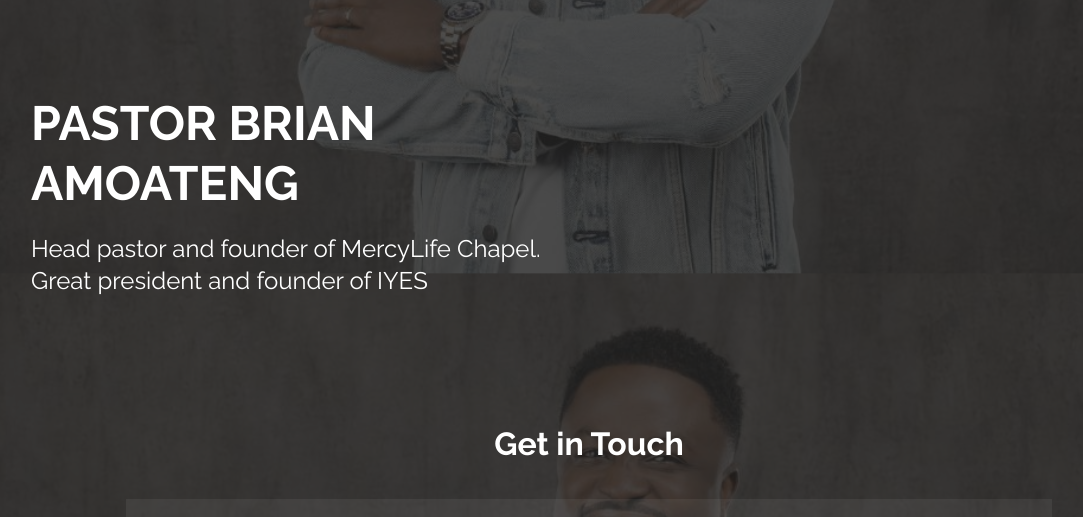
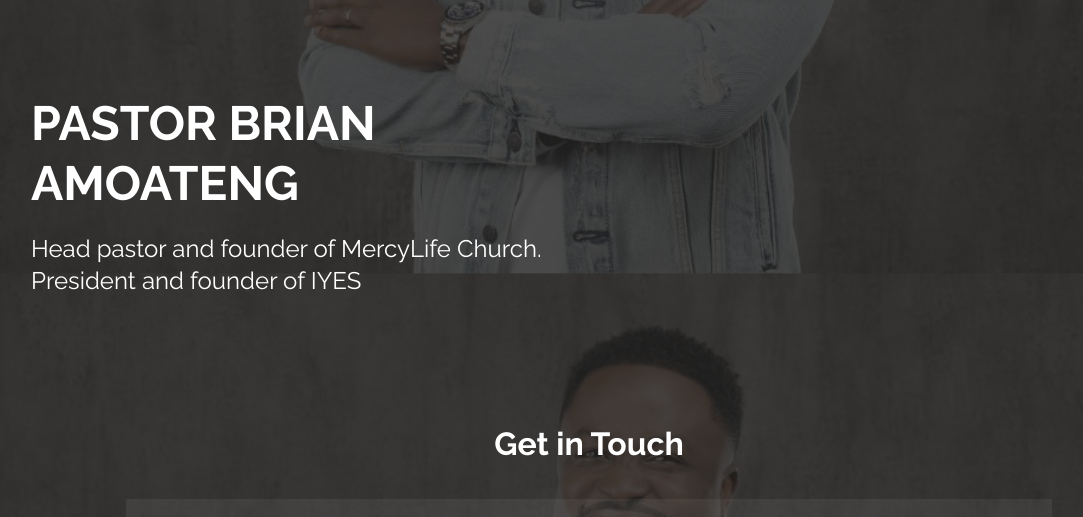
Before and after one commit to grooveyman/briancomingsoon, a plain HTML site: page index.html in a window 1280 px wide. Shown: the part 580-1097 px from the top of the page, without its empty margins (51-1134 px from the left). Drawn offline with nearby package versions, Linux system fonts and the light colour scheme; a script that the page names is missing.

Commit message:
bio update

```diff
--- a/index.html
+++ b/index.html
@@ -84,7 +84,7 @@
         <div class="row content">
           <div class="col-lg-6">
             <h2>Pastor Brian Amoateng</h2>
-            <h3>Head pastor and founder of MercyLife Chapel. <br> Great president and founder of IYES</h3>
+            <h3>Head pastor and founder of MercyLife Church. <br> President and founder of IYES</h3>
           </div>
           <!-- <div class="col-lg-6 pt-4 pt-lg-0">
             <p>
```
